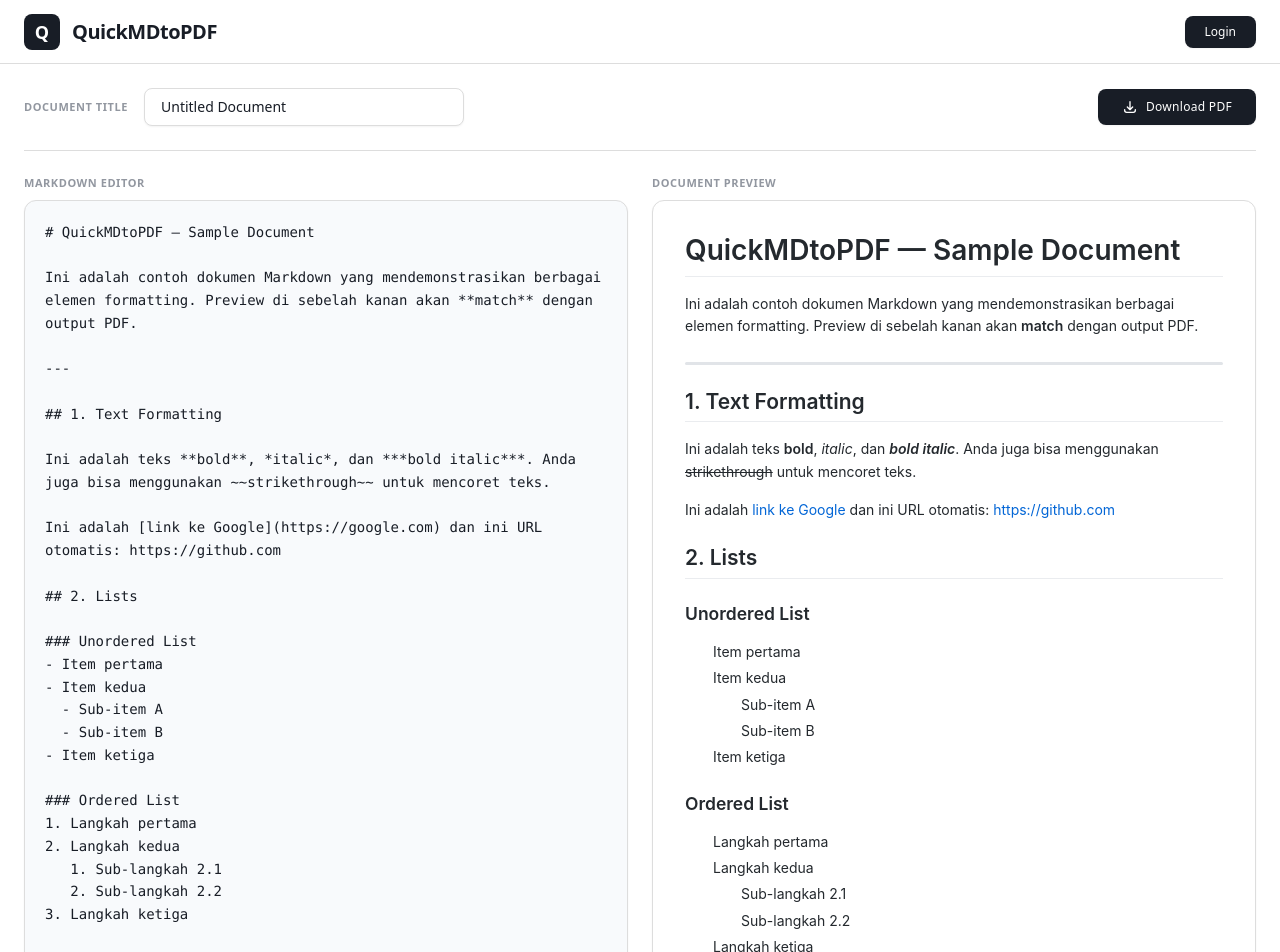
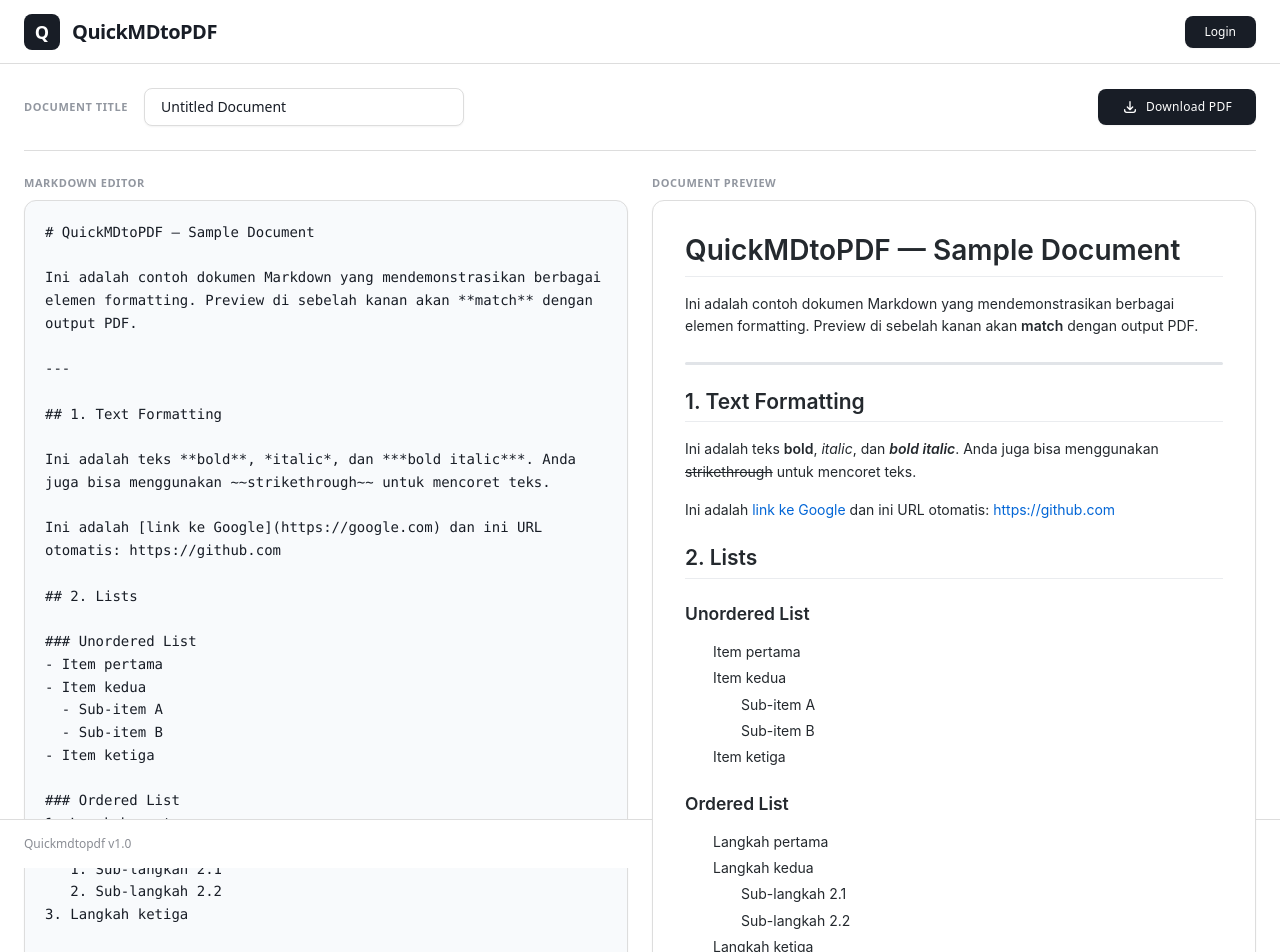
Before and after one commit to fahroediin/quickmdtopdf, a SvelteKit app: page / in a window 1280 px wide. Shown: the top 952 px of the page. Built offline with nearby package versions, Linux system fonts and the light colour scheme; no server answers.

Commit message:
feat: add footer and flex layout

```diff
--- a/src/routes/+layout.svelte
+++ b/src/routes/+layout.svelte
@@ -29,6 +29,7 @@
 </script>
 
 <!-- Bagian HTML di bawah ini menggunakan gaya desain Airtable (DESIGN.md) -->
+<div class="min-h-screen flex flex-col bg-white text-[#333840] font-sans antialiased">
   <header class="bg-white border-b border-[#dddddd] px-6 h-16 flex justify-between items-center select-none">
     <a href="/" class="flex items-center space-x-3">
       <div class="bg-[#181d26] text-white font-bold text-lg w-9 h-9 flex items-center justify-center rounded-lg transition-transform hover:scale-105">
@@ -54,6 +55,12 @@
     </nav>
   </header>
 
-<main class="bg-white min-h-screen text-[#333840] font-sans antialiased">
+  <main class="flex-grow">
     <slot />
   </main>
+
+  <footer class="bg-white border-t border-[#dddddd] py-4 px-6 text-xs text-[#8a8d94] flex justify-between items-center select-none">
+    <span>Quickmdtopdf v1.0</span>
+    <span>@2026 Crafted by Fahrudin</span>
+  </footer>
+</div>
```
Lines whose indentation alone changed are shown as unchanged.
